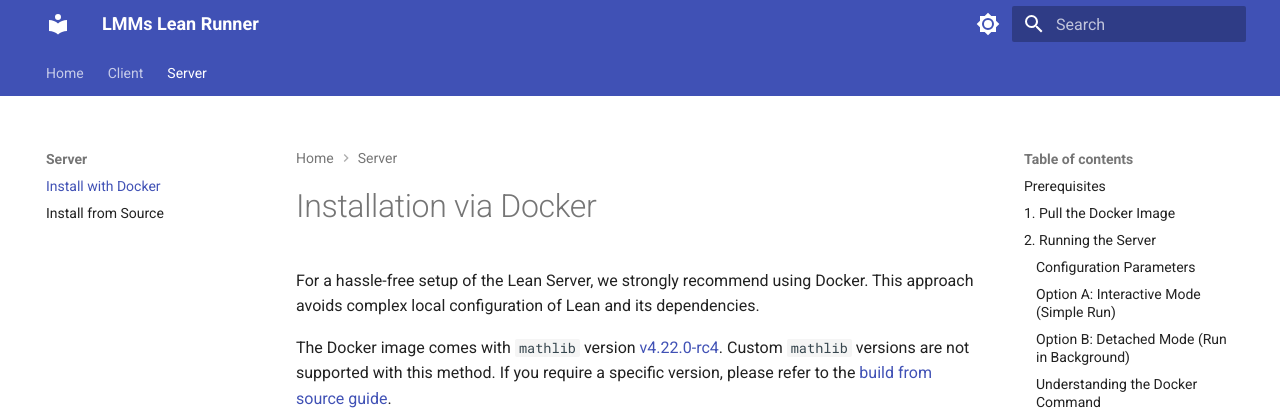
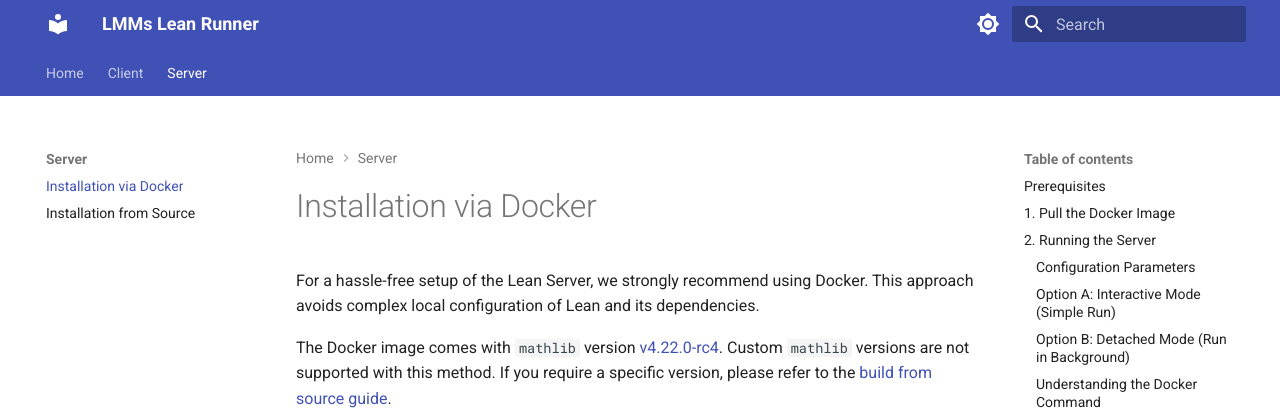
Before and after one commit to EvolvingLMMs-Lab/lean-runner, an MkDocs documentation site: the page built from docs/server/docker.md, in a window 1280 px wide. Shown: the top 410 px of the page. Built offline with MkDocs 1.6.1 and Material for MkDocs 9.7.7, drawn with Linux system fonts in a browser that asks for light colours.

Commit message:
Update MkDocs navigation to clarify installation sections
- Renamed 'Install with Docker' to 'Installation via Docker' for consistency.
- Updated 'Install from Source' to 'Installation from Source' to enhance clarity.

```diff
--- a/mkdocs.yml
+++ b/mkdocs.yml
@@ -67,5 +67,5 @@
   - Home: index.md
   - Client: client/README.md
   - Server:
-      - Install with Docker: server/docker.md
-      - Install from Source: server/install.md
+      - Installation via Docker: server/docker.md
+      - Installation from Source: server/source.md
```
